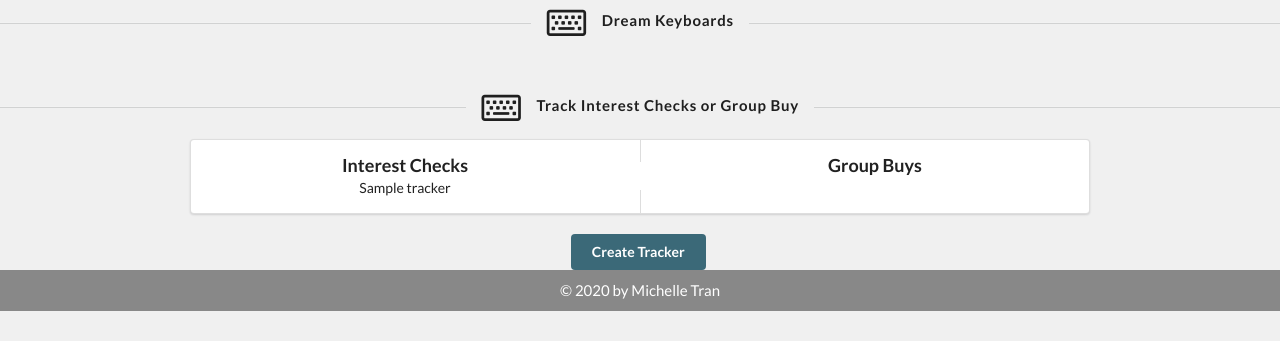
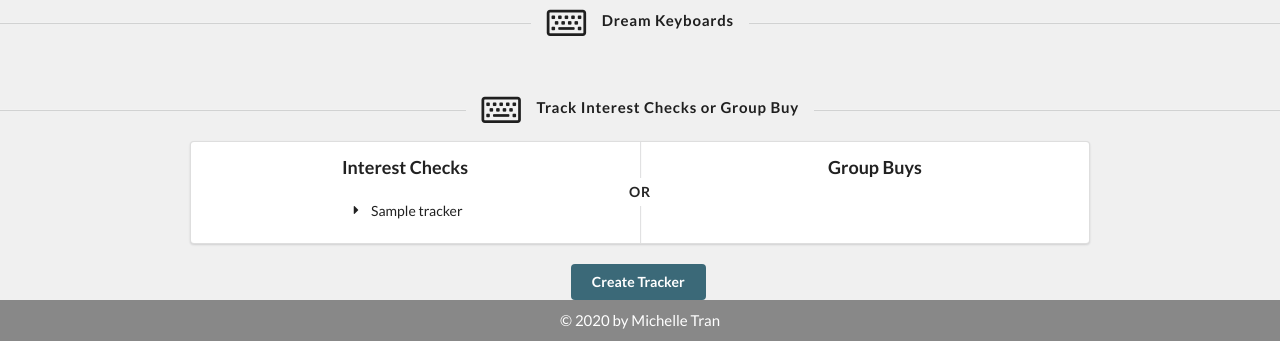
Before and after one commit to meeshers/cute_keebs, a Django app: page /profile/ in a window 1280 px wide. Shown: the part 667-1008 px from the top of the page. Before the commit the page ends 978 px from the top, so only its background shows below. Run offline with Django 3.2, Linux system fonts and the light colour scheme; a user stored in the database is signed in; data comes from the database, SQL or seed files in the repository; tables that the repository leaves empty hold one stand-in row (values such as "Sample post").

Commit message:
adds more styling to tracker

```diff
--- a/main_app/static/scripts/base.js
+++ b/main_app/static/scripts/base.js
@@ -19,3 +19,9 @@ $('#delete-confirm').on('click', () => modal('delete'));
 $('.special.cards .image').dimmer({
     on: 'hover'
   });
+
+  $(document).ready(function () {
+    window.onload = function () {
+      $('.ui.accordion').accordion();
+    };
+  });
--- a/main_app/templates/profile.html
+++ b/main_app/templates/profile.html
@@ -82,6 +82,7 @@
     {% endfor %}
   </div>
 
+  <div class="tracker">
     <h4 class="ui horizontal divider header">
       <i class="keyboard outline icon"></i>
       Track Interest Checks or Group Buy
@@ -90,25 +91,52 @@
       <div class="ui two column very relaxed grid">
         <div class="column">
           <h3>Interest Checks</h3>
+          <div class="ui accordion">
             {% for tracker in trackers %}
             {% if tracker.interest_type == "IC" %}
+            <div class="title">
+              <i class="dropdown icon"></i>
               {{tracker.title}}
-        {% endif %}
-        {% endfor %}
             </div>
-      <div class="column">
-        <h3>Group Buys</h3>
-        {% for tracker in trackers %}
-        {% if tracker.interest_type == "GB" %}
-        {{tracker.title}}
+            <div class="content">
+              <p class="transition hidden">
+                <label for="start">Interest Check Date: </label>{{tracker.date}}
+                <br>
+                <label for="start">Description: </label>{{tracker.description}}
+              </p>
+              <a href="" class="ui teal button">Edit</a>
+              <a href="" class="ui teal button">Delete</a>
+            </div>
             {% endif %}
             {% endfor %}
           </div>
         </div>
+        <div class="column">
+          <h3>Group Buys</h3>
+          <div class="ui accordion">
+            {% for tracker in trackers %}
+            {% if tracker.interest_type == "GB" %}
+            <div class="title">
+              <i class="dropdown icon"></i>
+              {{tracker.title}}
+            </div>
+            <div class="content">
+              <p class="transition hidden">
+                <label for="start">Group Buy Start Date: </label>{{tracker.date}}
+                <br>
+                <label for="start">Description: </label>{{tracker.description}}
+              </p>
+            </div>
+            {% endif %}
+            {% endfor %}
+          </div>
+        </div>
+      </div>
       <div class="ui vertical divider">
-
+        or
       </div>
     </div>
     <a class="ui teal button" href="{% url 'create_tracker' %}">Create Tracker</a>
   </div>
+</div>
 {% endblock %}
```
Lines whose indentation alone changed are shown as unchanged.
